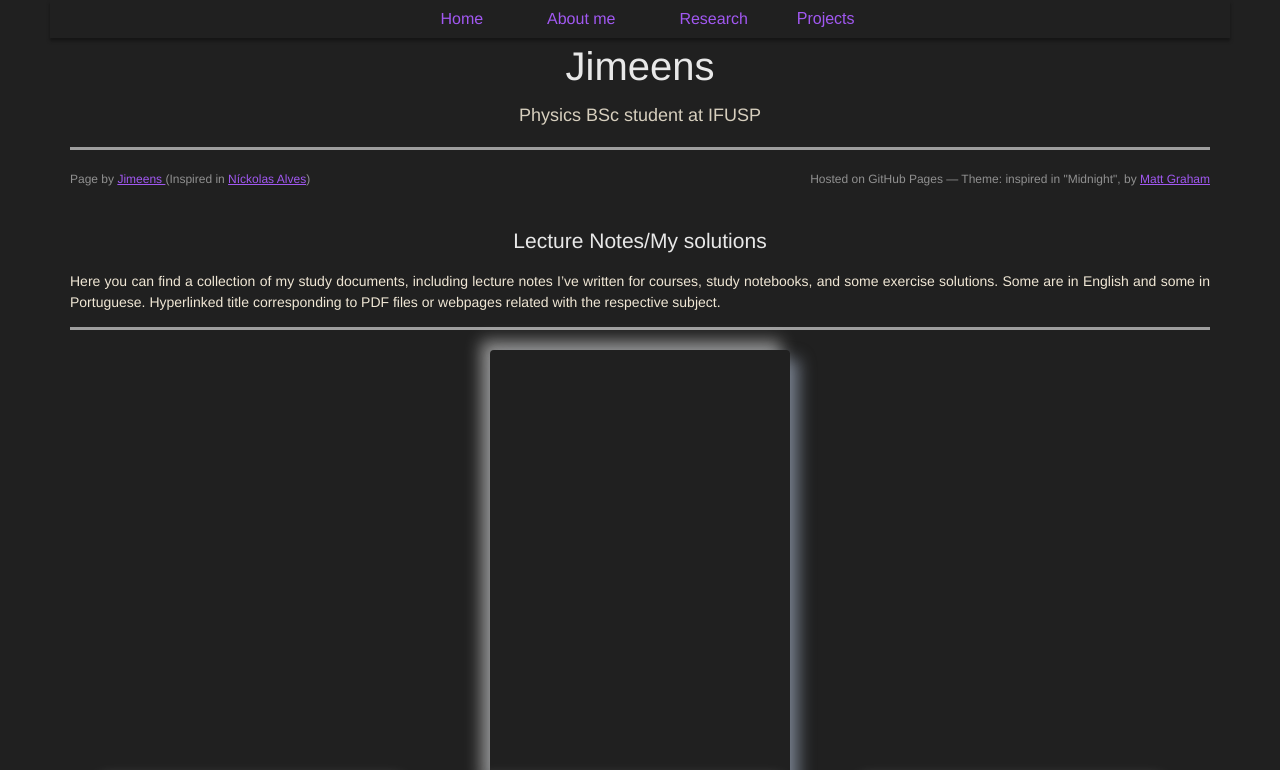
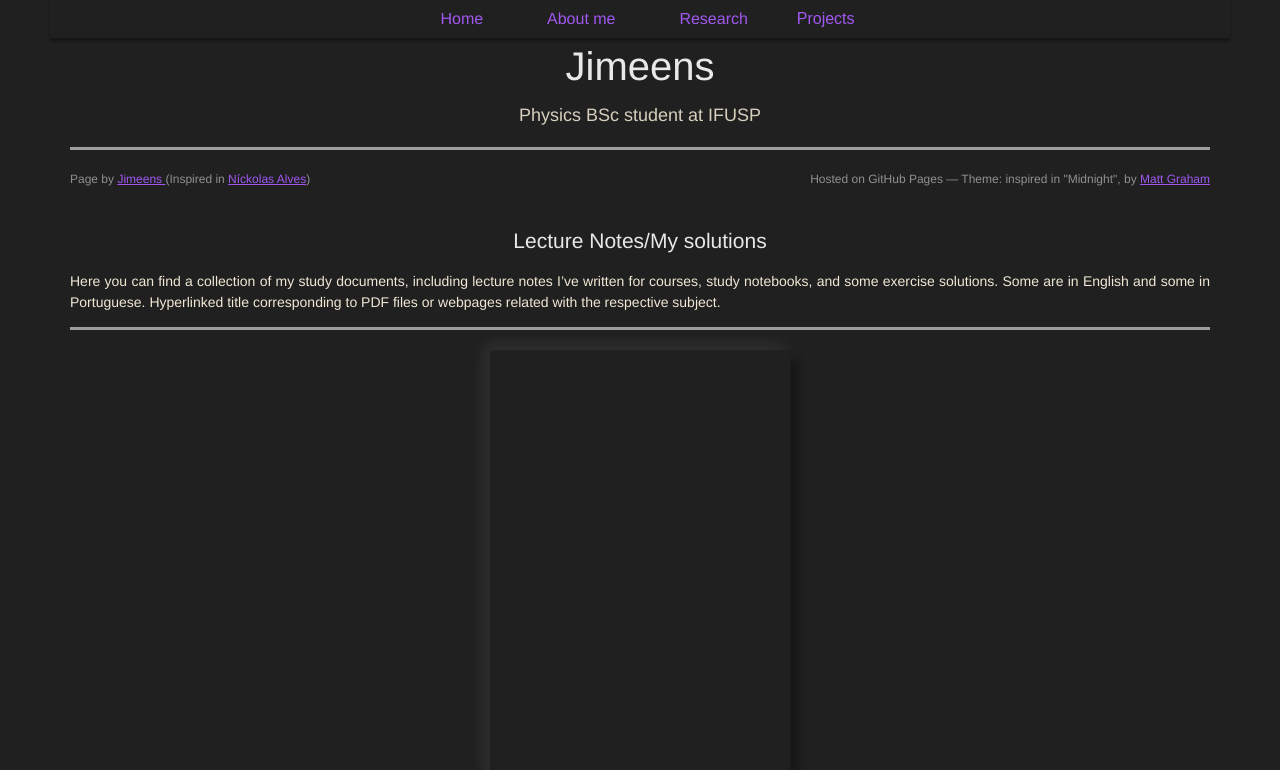
Before and after one commit to Jimeens/jimeens.github.io, a Jekyll site: the page built from projects/notes/index.md, in a window 1280 px wide and 1400 px high. Shown: the top 770 px of the window. Built offline with Jekyll 4.4.1, drawn with Linux system fonts in a browser that asks for light colours; some web fonts are replaced; our own code applies the rules of GitHub Pages for plain Markdown files; grey boxes are pictures that could not be loaded.

Commit message:
Update cardstyle.scss

```diff
--- a/assets/css/cardstyle.scss
+++ b/assets/css/cardstyle.scss
@@ -101,11 +101,13 @@
 .box{
   /* Basic styling and alignment */
   border-radius:4px;
+   margin-top:20px;
   width:300px;
   height:440px;
     /* Basic styling and alignment */
   /* For Neumorphism Effect */
   background-color: transparent;
-box-shadow: 9px 9px 16px rgba(163,177,198,0.6), -9px -9px 16px  rgba(255,255,255, 0.5);
+  box-shadow: -6px -6px 16px 0 rgba(255, 255, 255, 0.08),
+    8px 8px 8px 0 rgba(0, 0, 0, 0.3);
     /* For Neumorphism Effect */
 }
```
